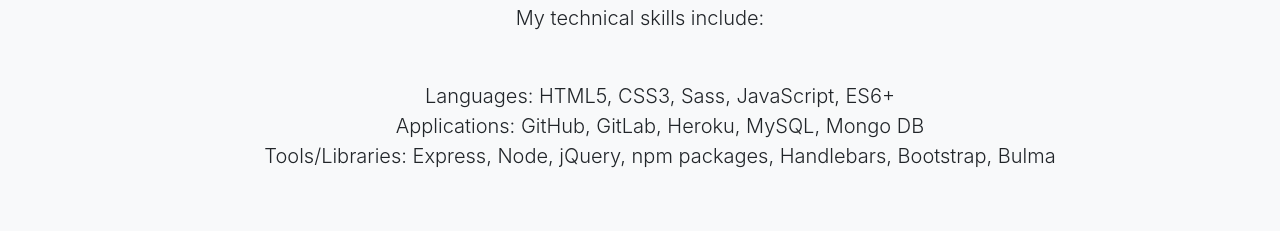
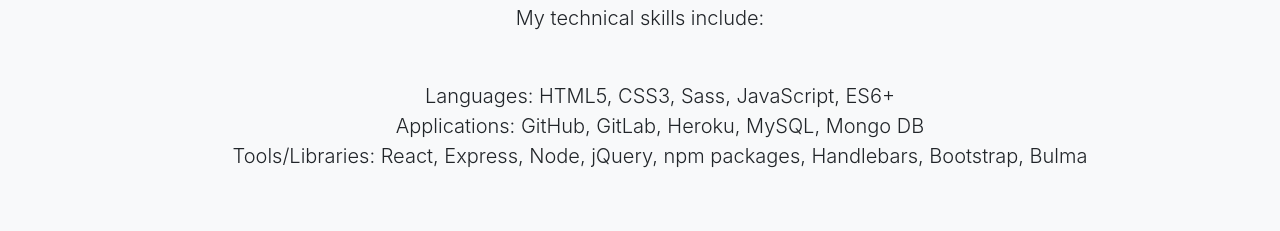
Before and after one commit to noriyuki-ishii-820/noriyuki-ishii-820.github.io, a website with bundled scripts: page index.html in a window 1280 px wide. Shown: the part 1173-1404 px from the top of the page. Built offline with nearby package versions, Linux system fonts and the light colour scheme.

Commit message:
new skill added

```diff
--- a/index.html
+++ b/index.html
@@ -99,7 +99,7 @@
           <ul class="skillList lead mb-5">
             <li>Languages: HTML5, CSS3, Sass, JavaScript, ES6+</li>
             <li>Applications: GitHub, GitLab, Heroku, MySQL, Mongo DB</li>
-            <li>Tools/Libraries: Express, Node, jQuery, npm packages, Handlebars, Bootstrap, Bulma</li>
+            <li>Tools/Libraries: React, Express, Node, jQuery, npm packages, Handlebars, Bootstrap, Bulma</li>
           </ul>
           </div>
       </div>
```
